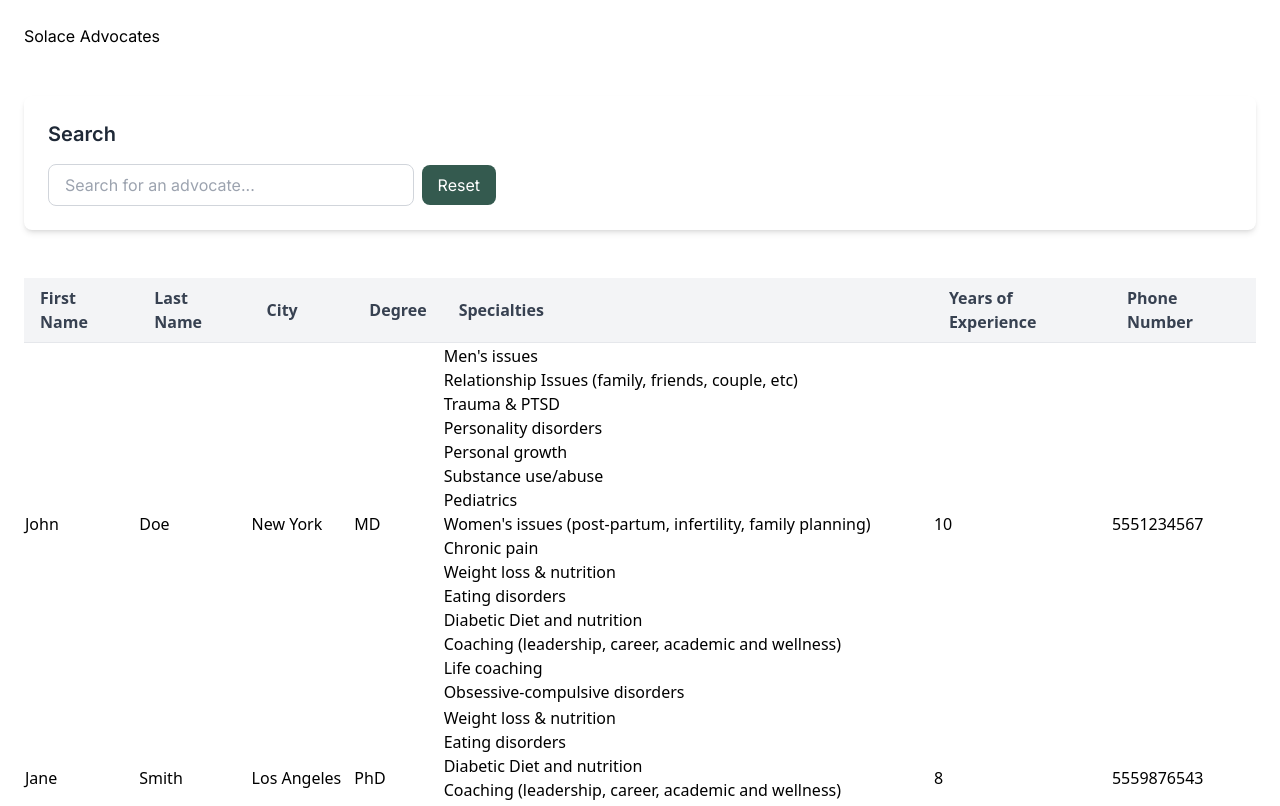
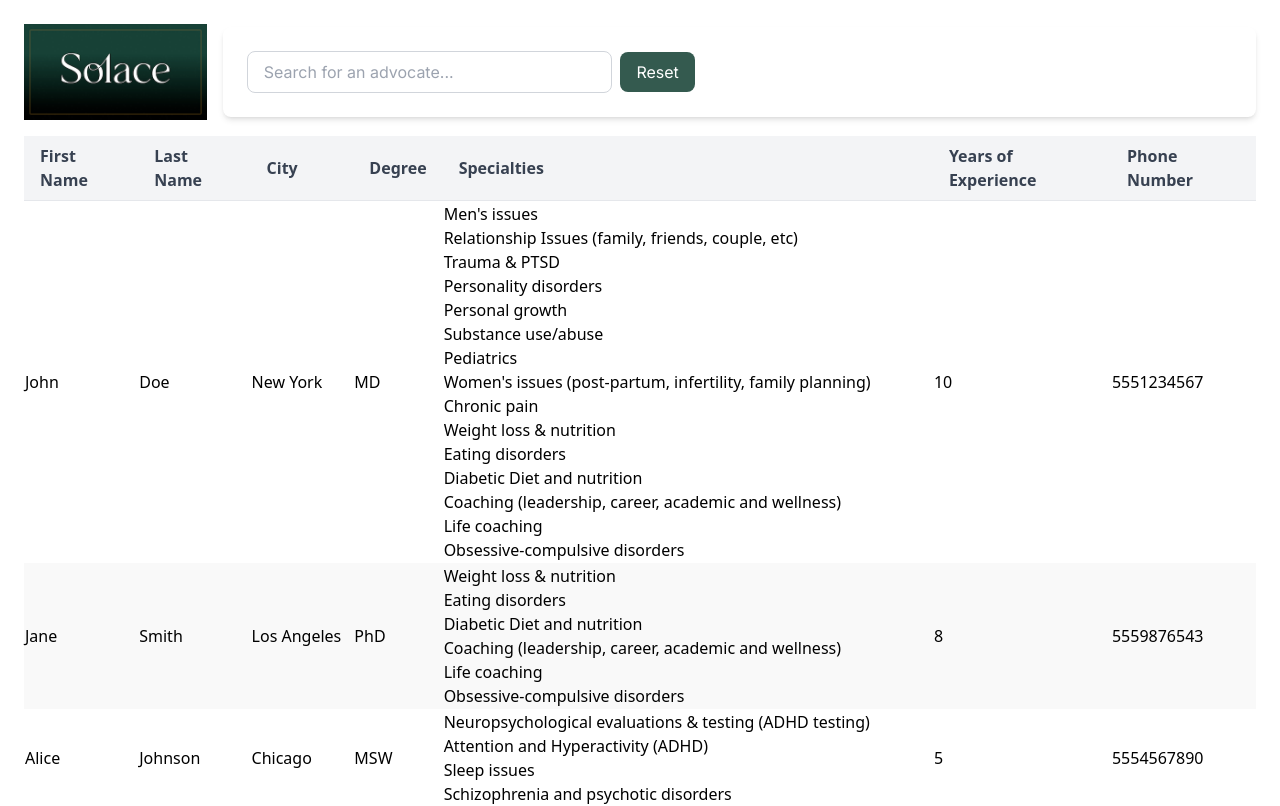
Before and after one commit to JonSchwartz93/solace-health-jon-schwartz, a Next.js app: page / in a window 1280 px wide. Shown: the top 806 px of the page. Built offline with nearby package versions, Linux system fonts and the light colour scheme.

Commit message:
Debounce search input, add Solace logo, add id to each advocate

```diff
--- a/src/app/components/Search.tsx
+++ b/src/app/components/Search.tsx
@@ -11,7 +11,6 @@ export function Search({
 }) {
   return (
     <div className="flex flex-col items-start gap-4 p-6 bg-white rounded-lg shadow-md">
-      <h2 className="text-xl font-semibold text-gray-800">Search</h2>
       <div className="flex items-center gap-2 w-full max-w-md">
         <input
           name="search-input"
--- a/src/app/page.tsx
+++ b/src/app/page.tsx
@@ -22,16 +22,12 @@ export default function Home() {
       });
   }, []);
 
-  const onChange = (e: React.ChangeEvent<HTMLInputElement>) => {
-    const searchTerm = e.target.value;
-    setInput(searchTerm);
+  useEffect(() => {
+    const handler = setTimeout(() => {
+      const term = input.toLowerCase();
+      console.log("filtering advocates...");
 
-    console.log("filtering advocates...");
-
-    const filteredAdvocates = advocates.filter((advocate) => {
-      const term = searchTerm.toLowerCase();
-
-      return (
+      const filtered = advocates.filter((advocate) =>
         advocate.firstName.toLowerCase().includes(term) ||
         advocate.lastName.toLowerCase().includes(term) ||
         advocate.city.toLowerCase().includes(term) ||
@@ -39,25 +35,36 @@ export default function Home() {
         advocate.specialties.some((s) => s.toLowerCase().includes(term)) ||
         advocate.yearsOfExperience.toString().includes(term)
       );
-    });
 
-    setFilteredAdvocates(filteredAdvocates);
+      setFilteredAdvocates(filtered);
+    }, 300);
+
+    return () => clearTimeout(handler);
+  }, [input, advocates]);
+
+  const onChange = (e: React.ChangeEvent<HTMLInputElement>) => {
+    setInput(e.target.value);
   };
 
-  const onClick = () => {
+  const resetSearchInput = () => {
     setFilteredAdvocates(advocates);
     setInput("");
   };
 
   return (
-    <main style={{ margin: "24px" }}>
-      <h1>Solace Advocates</h1>
-      <br />
-      <br />
-      <Search input={input} onChange={onChange} onClick={onClick} />
-      <br />
-      <br />
-      <AdvocateTable advocates={filteredAdvocates} />
+    <main className="m-6">
+      <div className="flex items-center gap-4">
+        <img
+          src="/solace_health_logo.png"
+          alt="Solace Health Logo"
+          className="object-contain h-24"
+        />
+        <div className="flex-1">
+          <Search input={input} onChange={onChange} onClick={resetSearchInput} />
+        </div>
+      </div>
+      <div className="my-4" />
+      <AdvocateTable advocates={filteredAdvocates} loading={loading} />
     </main>
   );
 }
--- a/src/app/types.ts
+++ b/src/app/types.ts
@@ -1,5 +1,5 @@
 export type Advocate = {
-  id: string | number;
+  id: number;
   firstName: string;
   lastName: string;
   city: string;
--- a/src/db/seed/advocates.ts
+++ b/src/db/seed/advocates.ts
@@ -39,6 +39,7 @@ const randomSpecialty = () => {
 
 const advocateData = [
   {
+    id: 1,
     firstName: "John",
     lastName: "Doe",
     city: "New York",
@@ -48,6 +49,7 @@ const advocateData = [
     phoneNumber: 5551234567,
   },
   {
+    id: 2,
     firstName: "Jane",
     lastName: "Smith",
     city: "Los Angeles",
@@ -57,6 +59,7 @@ const advocateData = [
     phoneNumber: 5559876543,
   },
   {
+    id: 3,
     firstName: "Alice",
     lastName: "Johnson",
     city: "Chicago",
@@ -66,6 +69,7 @@ const advocateData = [
     phoneNumber: 5554567890,
   },
   {
+    id: 4,
     firstName: "Michael",
     lastName: "Brown",
     city: "Houston",
@@ -75,6 +79,7 @@ const advocateData = [
     phoneNumber: 5556543210,
   },
   {
+    id: 5,
     firstName: "Emily",
     lastName: "Davis",
     city: "Phoenix",
@@ -84,6 +89,7 @@ const advocateData = [
     phoneNumber: 5553210987,
   },
   {
+    id: 6,
     firstName: "Chris",
     lastName: "Martinez",
     city: "Philadelphia",
@@ -93,6 +99,7 @@ const advocateData = [
     phoneNumber: 5557890123,
   },
   {
+    id: 7,
     firstName: "Jessica",
     lastName: "Taylor",
     city: "San Antonio",
@@ -102,6 +109,7 @@ const advocateData = [
     phoneNumber: 5554561234,
   },
   {
+    id: 8,
     firstName: "David",
     lastName: "Harris",
     city: "San Diego",
@@ -111,6 +119,7 @@ const advocateData = [
     phoneNumber: 5557896543,
   },
   {
+    id: 9,
     firstName: "Laura",
     lastName: "Clark",
     city: "Dallas",
@@ -120,6 +129,7 @@ const advocateData = [
     phoneNumber: 5550123456,
   },
   {
+    id: 10,
     firstName: "Daniel",
     lastName: "Lewis",
     city: "San Jose",
@@ -129,6 +139,7 @@ const advocateData = [
     phoneNumber: 5553217654,
   },
   {
+    id: 11,
     firstName: "Sarah",
     lastName: "Lee",
     city: "Austin",
@@ -138,6 +149,7 @@ const advocateData = [
     phoneNumber: 5551238765,
   },
   {
+    id: 12,
     firstName: "James",
     lastName: "King",
     city: "Jacksonville",
@@ -147,6 +159,7 @@ const advocateData = [
     phoneNumber: 5556540987,
   },
   {
+    id: 13,
     firstName: "Megan",
     lastName: "Green",
     city: "San Francisco",
@@ -156,6 +169,7 @@ const advocateData = [
     phoneNumber: 5559873456,
   },
   {
+    id: 14,
     firstName: "Joshua",
     lastName: "Walker",
     city: "Columbus",
@@ -165,6 +179,7 @@ const advocateData = [
     phoneNumber: 5556781234,
   },
   {
+    id: 15,
     firstName: "Amanda",
     lastName: "Hall",
     city: "Fort Worth",
```
Also changed, not shown: public/solace_health_logo.png (added).
